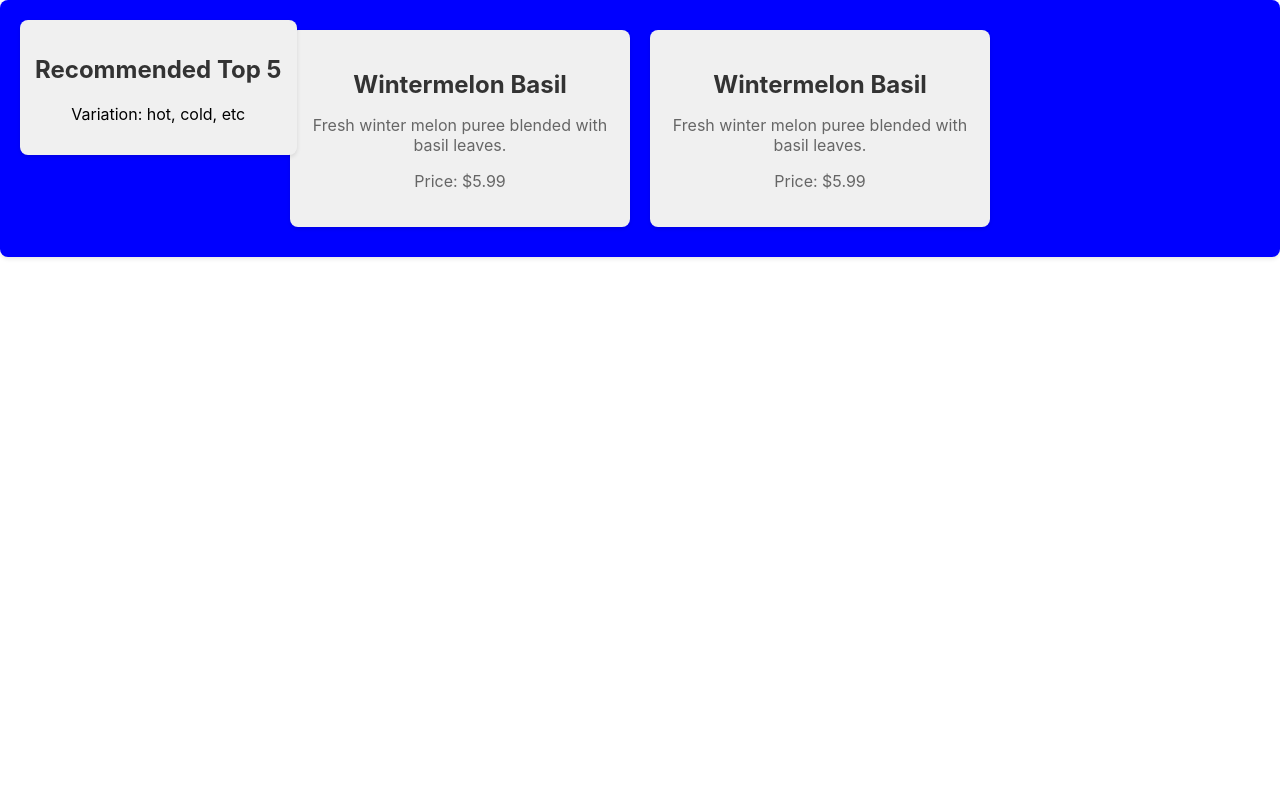
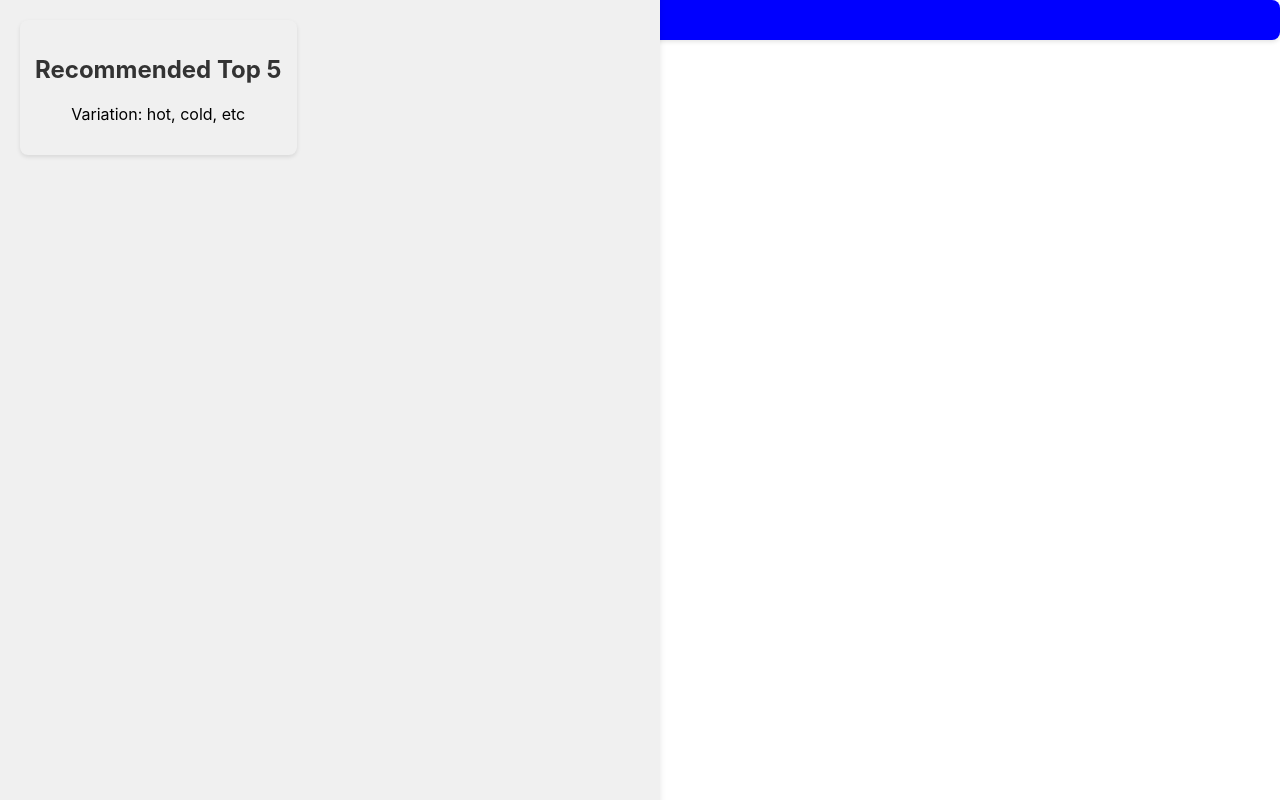
Before and after one commit to SleepOnFirewood/reactthings, a React (Create React App) app in the folder BubbleTeaMenu/main/myapp/: page / in a window 1280 px wide. Built offline with nearby package versions, Linux system fonts and the light colour scheme.

Commit message:
add container

```diff
--- a/BubbleTeaMenu/main/myapp/src/App.js
+++ b/BubbleTeaMenu/main/myapp/src/App.js
@@ -3,6 +3,7 @@ import './App.css';
 import Border from './component/Border/borderFrame';
 import Card from './component/Card/Card';
 import Title from './component/Title/Title'
+import Top5Container from './component/Top5Container/Top5Container';
 
 function App() {
   return (
@@ -12,16 +13,9 @@ function App() {
           title="Recommended Top 5"
           variation="hot, cold, etc"
       />
-      <Card
-          title="Wintermelon Basil"
-          description="Fresh winter melon puree blended with basil leaves."
-          price="$5.99"
-        />
-      <Card
-          title="Wintermelon Basil"
-          description="Fresh winter melon puree blended with basil leaves."
-          price="$5.99"
-        />
+      <Top5Container>
+
+      </Top5Container>
       </Border>
 
     </div>
--- a/BubbleTeaMenu/main/myapp/src/component/Title/Title.css
+++ b/BubbleTeaMenu/main/myapp/src/component/Title/Title.css
@@ -1,3 +1,4 @@
+/* Title Card Styling */
 .title-frame {
   position: fixed;
   top: 20px;    /* Adjust the vertical distance from the top */
@@ -6,7 +7,7 @@
   padding: 15px;
   border-radius: 8px;
   box-shadow: 0 2px 4px rgba(0, 0, 0, 0.1);
-  z-index: 1000; /* Ensure it stays on top of other elements */
+  z-index: 1001; /* Ensure it stays on top of other elements */
 }
 
 /* Add floating animation */
--- a/BubbleTeaMenu/main/myapp/src/component/Top5Container/Top5Container.css
+++ b/BubbleTeaMenu/main/myapp/src/component/Top5Container/Top5Container.css
@@ -0,0 +1,13 @@
+.Top5Container-Frame {
+    position: fixed;
+    left: -20px;
+    top: 50%; /* Adjust this value to set your desired width */
+    transform: translateY(-50%);
+    width: 50%; /* Set your desired width */
+    background-color: #f0f0f0;
+    border-radius: 10px;
+    padding: 20px;
+    box-shadow: 0 4px 6px rgba(0, 0, 0, 0.1);
+    z-index: 1000; /* Ensure it stays above other content */
+    height: 100%; /* Set height to half the viewport */
+}
```
